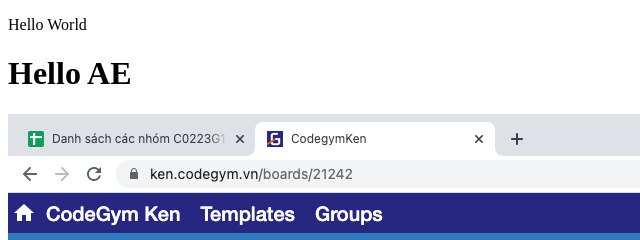
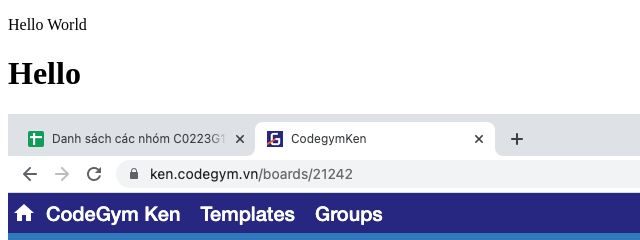
Before and after one commit to CaptSheep/Demo_Git_C02, a plain HTML site: page index.html in a window 1280 px wide. Shown: the top 240 px of the page, 0-640 px from the left. Drawn offline with Linux system fonts and the light colour scheme; files whose address does not match are found by name.

Commit message:
sua lan 2

```diff
--- a/index.html
+++ b/index.html
@@ -6,7 +6,7 @@
 </head>
 <body>
 <p>Hello World</p>
-<h1>Hello AE</h1>
+<h1>Hello</h1>
 <img src="img/Screen%20Shot%202023-02-28%20at%2017.04.05%20(2).png" alt="123">
 <br>
 <input type="text">
```
